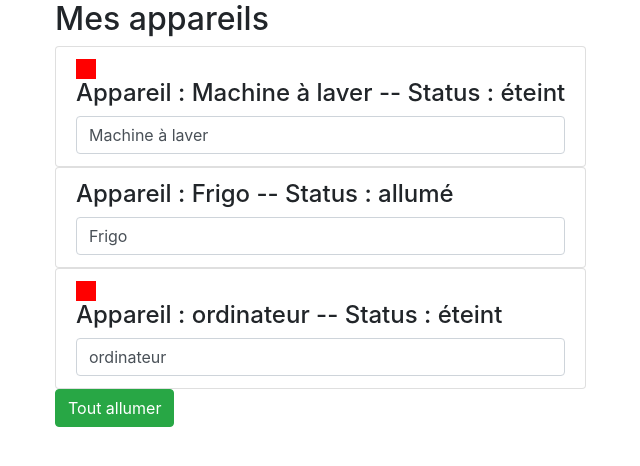
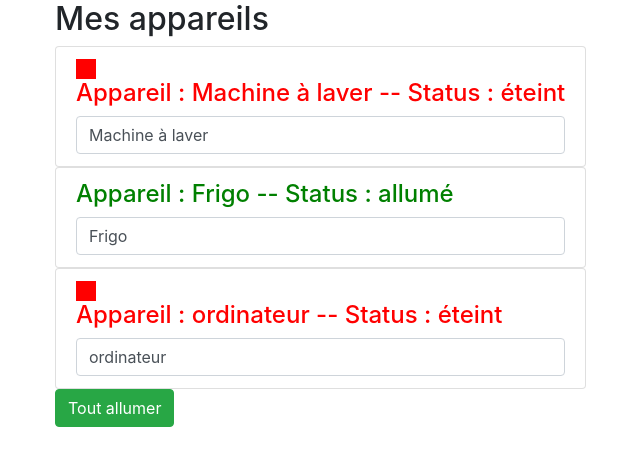
Before and after one commit to Nicolas-Hermet/First_Angular_Project, an Angular app: page / in a window 1280 px wide. Shown: the top 466 px of the page, without its empty margins (15-655 px from the left). Built offline with nearby package versions, Linux system fonts and the light colour scheme.

Commit message:
Add a ngStyle directive on h4

```diff
--- a/src/app/appareil/appareil.component.html
+++ b/src/app/appareil/appareil.component.html
@@ -1,5 +1,5 @@
 <li class="list-group-item">
 	<div style="height: 20px; width: 20px; background-color: red;" *ngIf="appareilStatus === 'éteint'"></div>
-  <h4>Appareil : {{appareilName}} -- Status : {{getStatus()}} </h4>
+  <h4 [ngStyle]="{color: getColor()}">Appareil : {{appareilName}} -- Status : {{getStatus()}} </h4>
   <input type="text" class="form-control" [(ngModel)]="appareilName" >
 </li>
--- a/src/app/appareil/appareil.component.ts
+++ b/src/app/appareil/appareil.component.ts
@@ -19,4 +19,12 @@
   	return this.appareilStatus;
   }
 
+  getColor(){
+    if(this.appareilStatus==='éteint'){
+      return 'red';
+    }else if(this.appareilStatus==='allumé'){
+      return 'green';
+    }
+  }
+
 }
```
